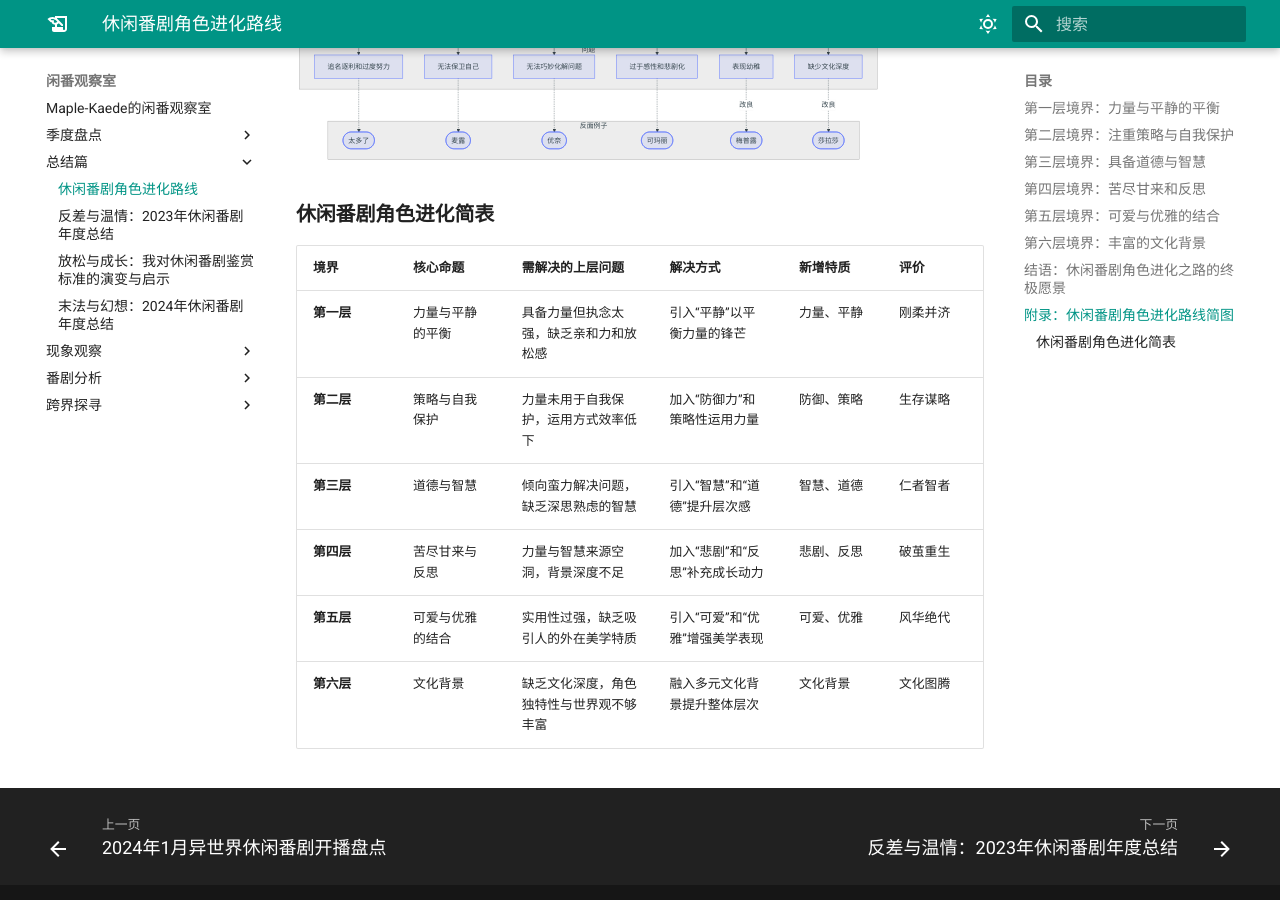
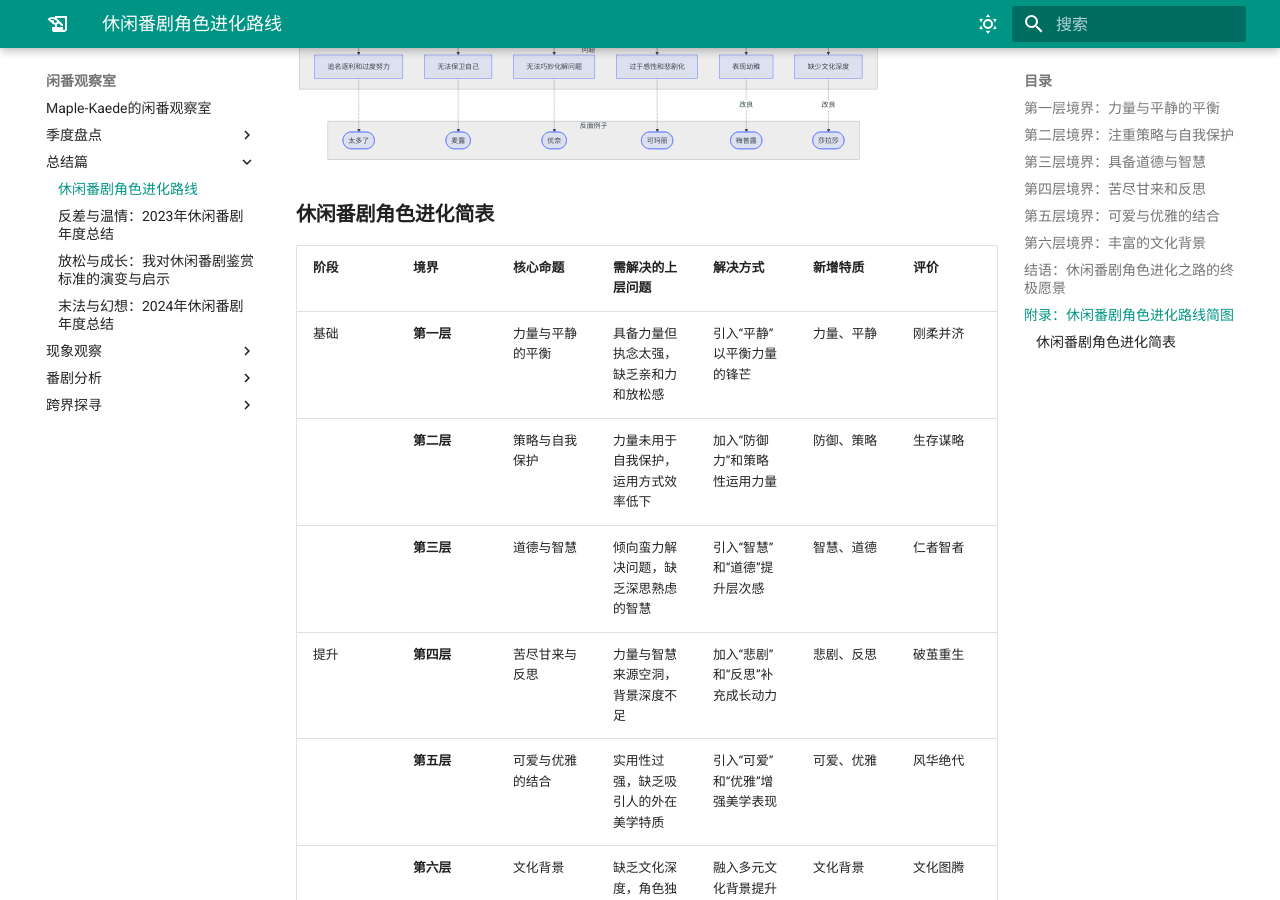
Before and after one commit to haveyouwantto/animedocs, an MkDocs documentation site: the page built from docs/总结篇/休闲番剧角色进化路线.md, in a window 1280 px wide and 900 px high, scrolled down 5617 px. Built offline with MkDocs 1.6.1 and Material for MkDocs 9.7.7, drawn with Linux system fonts in a browser that asks for light colours; plug-ins that fetch from the network failed and are left out.

Commit message:
add stage

```diff
--- a/docs/总结篇/休闲番剧角色进化路线.md
+++ b/docs/总结篇/休闲番剧角色进化路线.md
@@ -133,11 +133,11 @@ graph TD
 
 ### **休闲番剧角色进化简表**
 
-| **境界**    | **核心命题**     | **需解决的上层问题**                                  | **解决方式**                      | **新增特质**               |  **评价** |
-|-----------|--------|-----------------------------------------------|-----------------------------------|----------------------------|--------|
-| **第一层** | 力量与平静的平衡 | 具备力量但执念太强，缺乏亲和力和放松感        | 引入“平静”以平衡力量的锋芒       | 力量、平静                 | 刚柔并济    |
-| **第二层** | 策略与自我保护 | 力量未用于自我保护，运用方式效率低下          | 加入“防御力”和策略性运用力量      | 防御、策略                 | 生存谋略   |
-| **第三层** | 道德与智慧 | 倾向蛮力解决问题，缺乏深思熟虑的智慧          | 引入“智慧”和“道德”提升层次感      | 智慧、道德                 | 仁者智者   |
-| **第四层** | 苦尽甘来与反思 | 力量与智慧来源空洞，背景深度不足              | 加入“悲剧”和“反思”补充成长动力    | 悲剧、反思                 | 破茧重生   |
-| **第五层** | 可爱与优雅的结合 | 实用性过强，缺乏吸引人的外在美学特质          | 引入“可爱”和“优雅”增强美学表现    | 可爱、优雅                 | 风华绝代   |
-| **第六层** | 文化背景 | 缺乏文化深度，角色独特性与世界观不够丰富      | 融入多元文化背景提升整体层次       | 文化背景                  | 文化图腾   |
+| **阶段** | **境界**    | **核心命题**     | **需解决的上层问题**                                  | **解决方式**                      | **新增特质**               |  **评价** |
+|---------|-----------|--------|-----------------------------------------------|-----------------------------------|----------------------------|--------|
+| 基础 | **第一层** | 力量与平静的平衡 | 具备力量但执念太强，缺乏亲和力和放松感        | 引入“平静”以平衡力量的锋芒       | 力量、平静                 | 刚柔并济    |
+| | **第二层** | 策略与自我保护 | 力量未用于自我保护，运用方式效率低下          | 加入“防御力”和策略性运用力量      | 防御、策略                 | 生存谋略   |
+| | **第三层** | 道德与智慧 | 倾向蛮力解决问题，缺乏深思熟虑的智慧          | 引入“智慧”和“道德”提升层次感      | 智慧、道德                 | 仁者智者   |
+| 提升 | **第四层** | 苦尽甘来与反思 | 力量与智慧来源空洞，背景深度不足              | 加入“悲剧”和“反思”补充成长动力    | 悲剧、反思                 | 破茧重生   |
+| | **第五层** | 可爱与优雅的结合 | 实用性过强，缺乏吸引人的外在美学特质          | 引入“可爱”和“优雅”增强美学表现    | 可爱、优雅                 | 风华绝代   |
+| | **第六层** | 文化背景 | 缺乏文化深度，角色独特性与世界观不够丰富      | 融入多元文化背景提升整体层次       | 文化背景                  | 文化图腾   |
```
